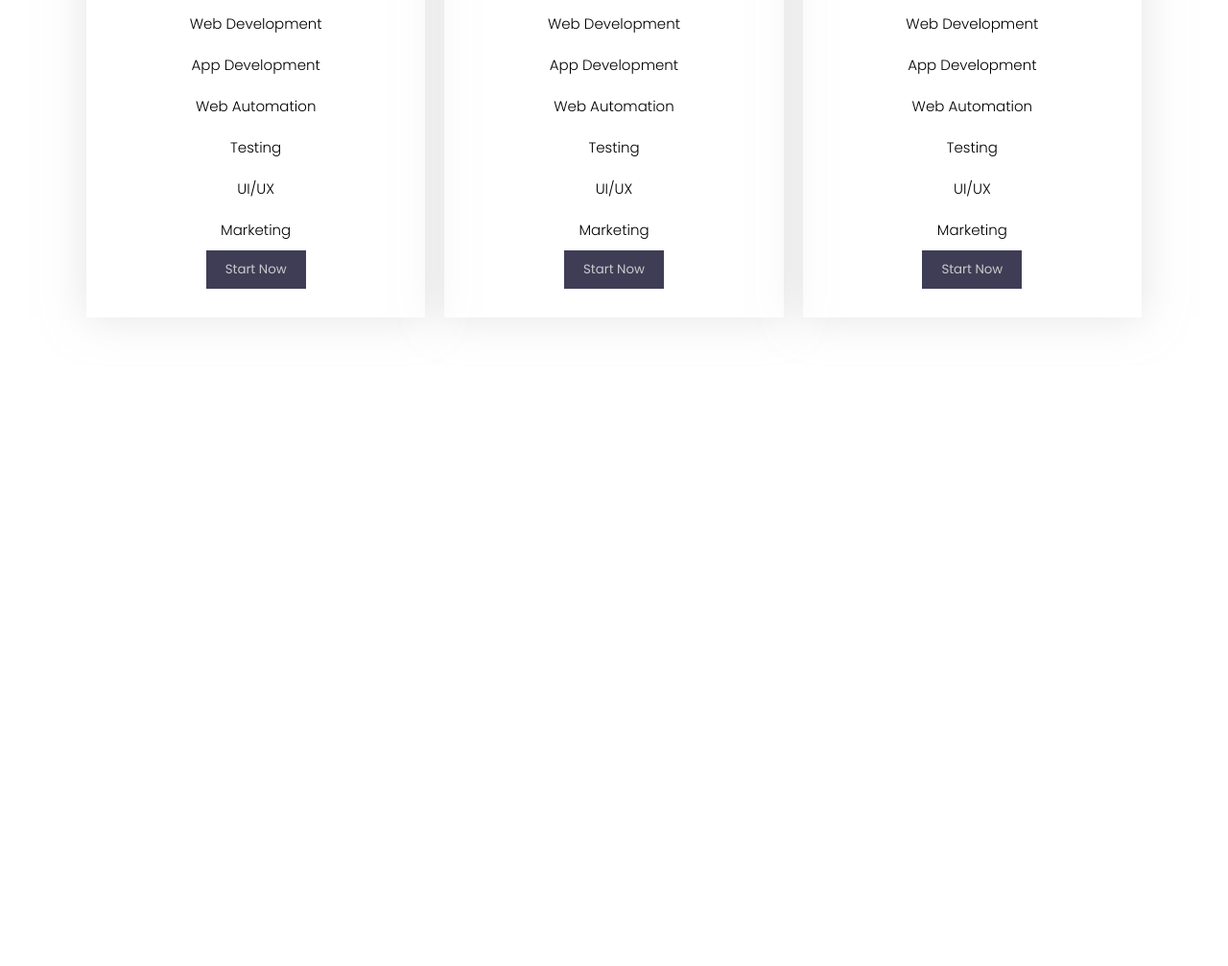
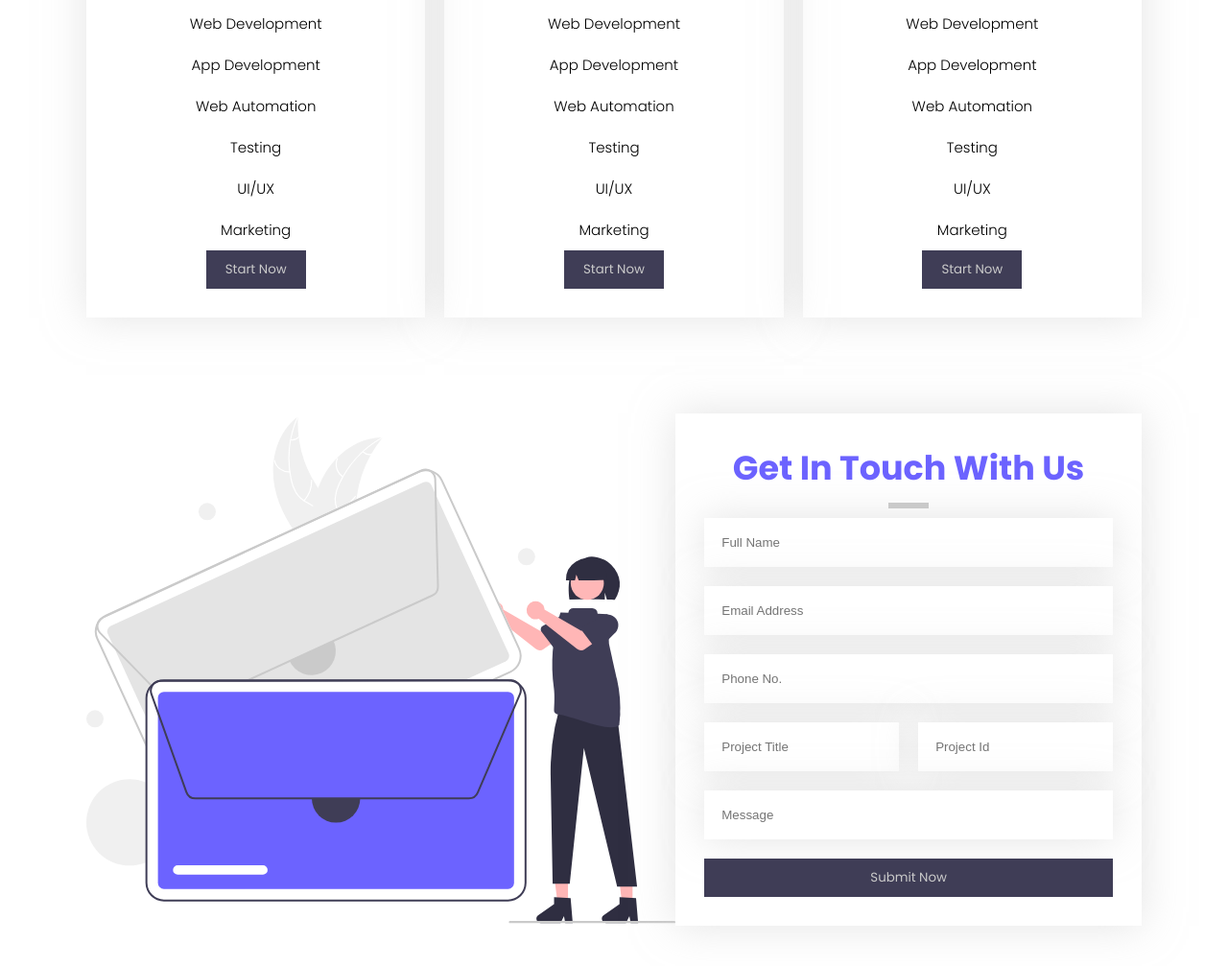
Before and after one commit to najmulmyself/Webie, a website: page index.html in a window 1280 px wide. Shown: the part 3271-4278 px from the top of the page at 96% size. Before the commit the page ends 3652 px from the top, so only its background shows below. Drawn offline with Linux system fonts and the light colour scheme.

Commit message:
contact section

```diff
--- a/index.html
+++ b/index.html
@@ -233,5 +233,21 @@
         <button class="btn">Start Now</button>
       </div>
     </div>
+    <div class="get-touch container">
+      <img src="img/get-touch.svg" alt="" srcset="">
+      <div class="contact">
+        <h1 class="contact__heading u--h1">Get In Touch With Us</h1>
+        <span class="u--border"></span>
+        <div class="contact__box">
+          <input type="text" name="Name" id="name" placeholder="Full Name" class="contact__box--full-name">
+          <input type="email" name="email" id="email" placeholder="Email Address" class="contact__box--email">
+          <input type="number" name="number" id="number" placeholder="Phone No." class="contact__box--phone">
+          <input type="text" placeholder="Project Title">
+          <input type="text" name="" id="" placeholder="Project Id">
+          <input type="text" name="msg" id="msg" placeholder="Message" class="contact__box--message">
+          <button class="contact__box--btn btn">Submit Now</button>
+        </div>
+      </div>
+    </div>
   </body>
 </html>
--- a/sass/base.scss
+++ b/sass/base.scss
@@ -26,3 +26,16 @@ a:focus {
   padding: 0 9rem;
   margin: 0 auto;
 }
+
+input {
+  border: none;
+  width: 100%;
+  padding: 1.8rem;
+  transition: all 0.2s;
+  box-shadow: 0 0 4rem rgba($color-tertiary, 0.5);
+
+  &:focus {
+    outline: none;
+    border-bottom: 3px solid rgb(17, 46, 54);
+  }
+}
--- /dev/null
+++ b/sass/contact.scss
@@ -0,0 +1,52 @@
+.get-touch {
+  display: flex;
+  margin: 10rem 0;
+
+  img {
+      cursor: pointer;
+      transition: all 0.5s;
+    &:hover {
+      transform: translateY(-5px);
+    }
+  }
+}
+.contact {
+  box-shadow: 0 0 4rem rgba($color-tertiary, 0.5);
+  padding: 3rem;
+  margin: 0 auto;
+  text-align: center;
+  transition: all 0.5s;
+
+  &:hover {
+    background-color: $color-primary-dark;
+    h1 {
+      color: #fff;
+    }
+    input {
+      box-shadow: none !important;
+    }
+  }
+
+  &__box {
+    display: grid;
+    grid-template-columns: repeat(2, 1fr);
+    grid-template-rows: auto;
+    grid-gap: 2rem;
+
+    &--full-name {
+      grid-column: 1 / -1;
+    }
+    &--email {
+      grid-column: 1 / -1;
+    }
+    &--phone {
+      grid-column: 1 / -1;
+    }
+    &--message {
+      grid-column: 1 / -1;
+    }
+    &--btn {
+      grid-column: 1 / -1;
+    }
+  }
+}
--- a/sass/feature.scss
+++ b/sass/feature.scss
@@ -14,7 +14,7 @@
     img {
       width: auto;
       height: 30rem;
-      transition: all 0.2s;
+      transition: all 0.5s;
       cursor: pointer;
 
       &:hover {
--- a/sass/main.scss
+++ b/sass/main.scss
@@ -7,3 +7,4 @@
 @import "./feature.scss";
 @import "./newsletter.scss";
 @import "./plan.scss";
+@import "./contact.scss";
--- a/sass/newsletter.scss
+++ b/sass/newsletter.scss
@@ -28,6 +28,7 @@
   border: none;
   width: 90%;
   padding: 1.8rem;
+  box-shadow: none !important;
   transition: all 0.2s;
   //   position: relative;
 
```
Also changed, not shown: css/style.css, img/get-touch.svg (added).
